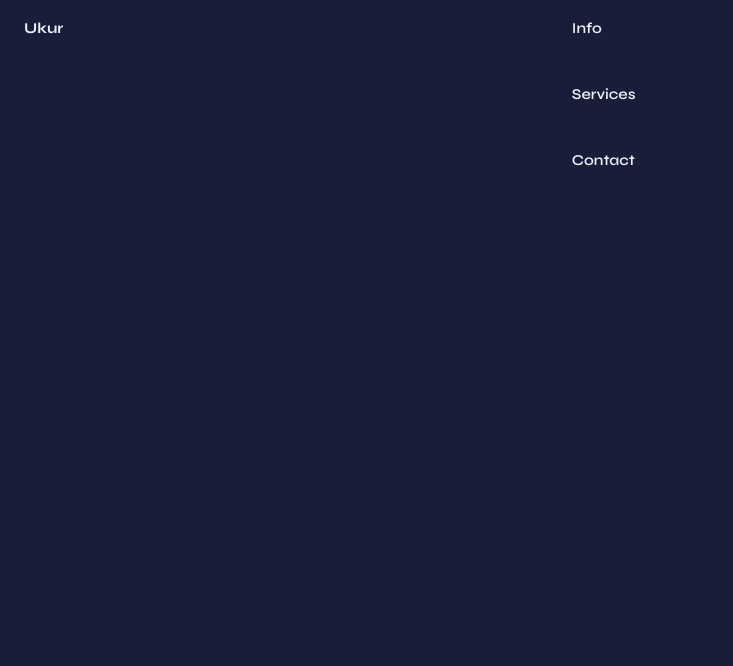
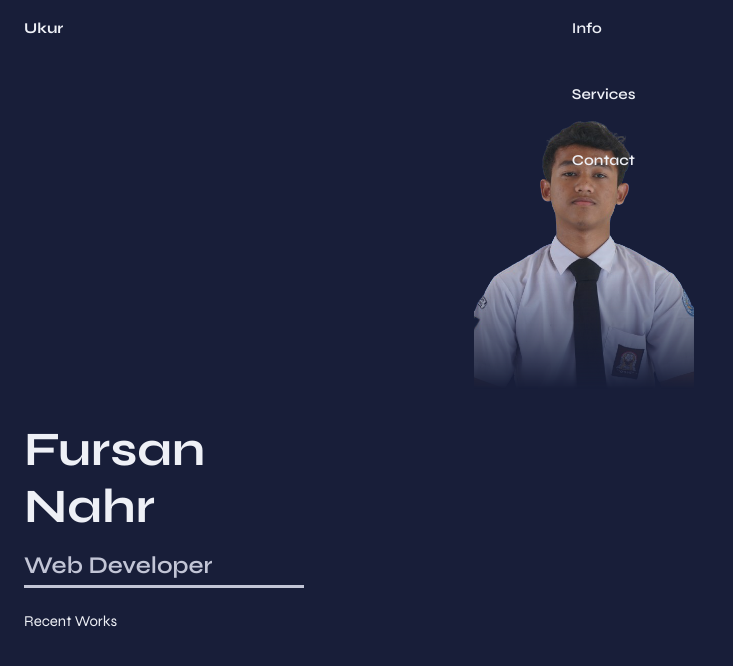
Before and after one commit to FursanNahr/Portofolio-Fursan, a Vue app: page /home in a window 1280 px wide. Shown: the top 666 px of the page, without its empty margins (0-733 px from the left). Built offline with nearby package versions, Linux system fonts and the light colour scheme.

Commit message:
add content

```diff
--- a/src/views/Home.vue
+++ b/src/views/Home.vue
@@ -1,6 +1,8 @@
 <template>
   <!-- RemixIcon -->
-  <link rel="stylesheet" href="https://cdnjs.cloudflare.com/ajax/libs/remixicon/4.2.0/remixicon.min.css" integrity="sha512-MqL4+Io386IOPMKKyplKII0pVW5e+kb+PI/I3N87G3fHIfrgNNsRpzIXEi+0MQC0sR9xZNqZqCYVcC61fL5+Vg==" crossorigin="anonymous" referrerpolicy="no-referrer" />
+  <link rel="stylesheet" href="https://cdnjs.cloudflare.com/ajax/libs/remixicon/4.2.0/remixicon.min.css"
+    integrity="sha512-MqL4+Io386IOPMKKyplKII0pVW5e+kb+PI/I3N87G3fHIfrgNNsRpzIXEi+0MQC0sR9xZNqZqCYVcC61fL5+Vg=="
+    crossorigin="anonymous" referrerpolicy="no-referrer" />
 
   <!-- HEADER -->
   <header class="header" id="header">
@@ -37,11 +39,60 @@
     </nav>
   </header>
 
-  <main></main>
+  <main>
+    <section class="home section" id="home">
+      <div class="home__container container grid">
+        <img src="../assets/images/fotoukur.png" alt="" class="home__img">
+
+        <div class="home__data">
+          <h1 class="home__name">Fursan <br> Nahr</h1>
+          <h3 class="home__profession">Web Developer</h3>
+        </div>
+
+        <a href="#work" class="home__scroll">
+          <div class="home__scroll-box">
+            <i class="ri-arrow-down-line"></i>
+          </div>
+
+          <span class="home__scroll-text">Recent Works</span>
+        </a>
+      </div>
+    </section>
+    <section class="work section" id="work">
+
+    </section>
+    <section class="info section" id="info">
+
+    </section>
+  </main>
 </template>
+<script>
+export default {
+  mounted() {
+    const navMenu = document.getElementById('nav-menu');
+    const navToggle = document.getElementById('nav-toggle');
+    const navClose = document.getElementById('nav-close');
+
+    // Show Menu
+    if (navToggle) {
+      navToggle.addEventListener('click', () => {
+        navMenu.classList.add('show-menu');
+      });
+    }
+
+    // Close Menu
+    if (navClose) {
+      navClose.addEventListener('click', () => {
+        navMenu.classList.remove('show-menu');
+      });
+    }
+  },
+};
+</script>
 
 <style>
 @import url('https://fonts.googleapis.com/css2?family=Syne:wght@400..800&display=swap');
+
 /* Variable CSS */
 :root {
   --header-height: 3.5rem;
@@ -121,7 +172,9 @@ textarea {
   outline: none;
 }
 
-h1, h2, h3 {
+h1,
+h2,
+h3 {
   color: var(--title-color);
   font-weight: var(--font-semi-bold);
 }
@@ -133,6 +186,7 @@ p {
 ul {
   list-style: none;
 }
+
 a {
   text-decoration: none;
 }
@@ -178,6 +232,7 @@ img {
   background-color: transparent;
   z-index: var(--z-fixed);
 }
+
 .nav {
   position: relative;
   height: var(--header-height);
@@ -185,6 +240,7 @@ img {
   align-items: center;
   justify-content: space-between;
 }
+
 .nav__logo {
   color: var(--title-color);
   font-weight: var(--font-bold);
@@ -249,14 +305,50 @@ img {
   top: 1rem;
   right: 1.5rem
 }
+
+.show-menu {
+  right: 0;
+}
+
+/* Home */
+.home__container {
+  row-gap: 2rem;
+  padding-top: 1rem;
+}
+
+.home__img {
+  width: 220px;
+  justify-self: center;
+  mask-image: linear-gradient(to bottom, hsla(var(--hue), 40%, 16%) 60%, transparent 100%);
+}
+
+.home__name {
+  font-size: var(--biggest-font-size);
+  font-weight: var(--font-bold);
+  word-break: break-word;
+  margin-bottom: 1rem;
+}
+
+.home__profession {
+  position: relative;
+  font-size: var(--big-font-size);
+  color: var(--text-color);
+}
+
+.home__profession::after {
+  content: '';
+  position: absolute;
+  width: 25%;
+  height: 3px;
+  background-color: var(--text-color);
+  left: 0;
+  bottom: -.5rem;
+}
+
+.home__scroll {
+  color: var(--title-color);
+  display: inline-flex;
+
+}
+
 </style>
-<script>
-export default {
-  components: {
-  },
-  data() {
-    return {
-    };
-  },
-};
-</script>
```
Lines whose indentation alone changed are shown as unchanged.
